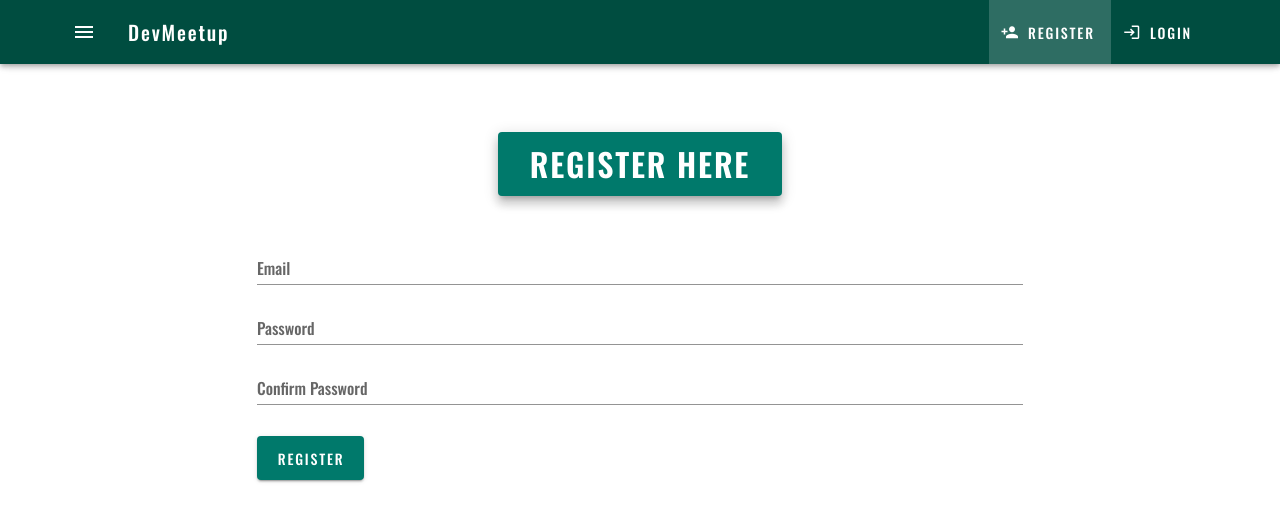
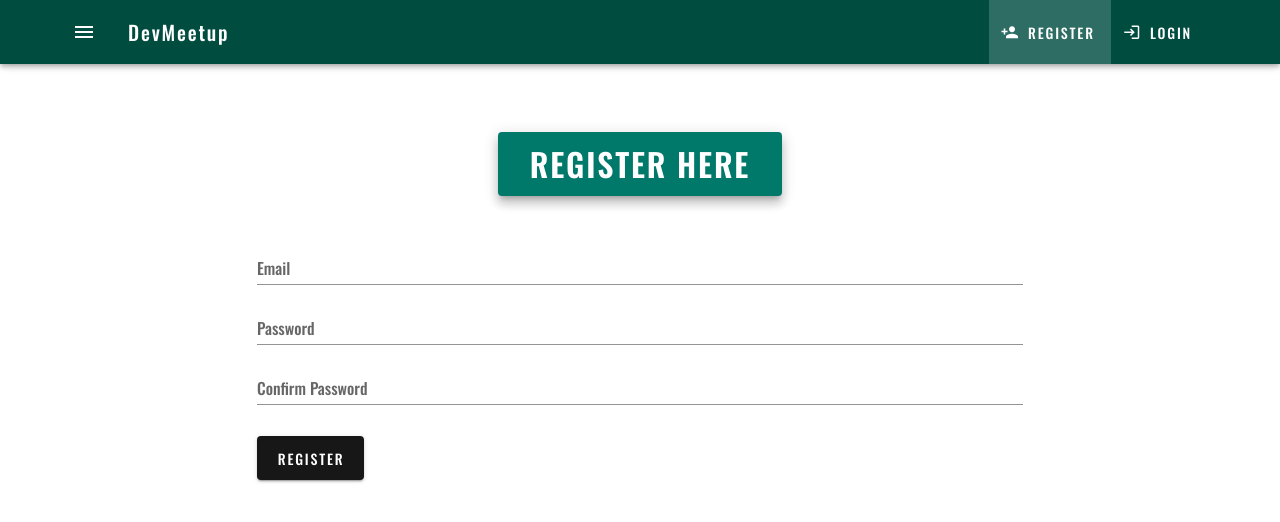
Before and after one commit to Samiul-Ahmed-96/dev-meetup, a Vue app: page /register in a window 1280 px wide. Shown: the top 522 px of the page. Built offline with nearby package versions, Linux system fonts and the light colour scheme.

Commit message:
Added Loader

```diff
--- a/src/components/Login/Login.vue
+++ b/src/components/Login/Login.vue
@@ -43,7 +43,13 @@
           <!-- <v-btn  outlined text class="mt-8  teal--text d-block" to="/login"
             >Already Register ?</v-btn
           > -->
-          <v-btn type="submit" large class="mt-4 teal darken-2 white--text"
+          <v-btn
+            type="submit"
+            :loading="loading"
+            :disabled="loading"
+            @click="loader = 'loading'"
+            large
+            class="mt-4 teal darken-2 white--text"
             >Login</v-btn
           >
         </form>
@@ -55,28 +61,34 @@
 <script>
 export default {
   name: "Login-area",
-  data(){
-      return{
-          email:'',
-          password:'',
+  data() {
+    return {
+      email: "",
+      password: "",
+    };
+  },
+  computed: {
+    user() {
+      return this.$store.getters.user;
+    },
+    loading() {
+      return this.$store.getters.loading;
+    },
+  },
+  watch: {
+    user(value) {
+      if (value !== null && value !== undefined) {
+        this.$router.push("/");
       }
+    },
   },
-  computed:{
-      user(){
-          return this.$store.getters.user
-      }
+  methods: {
+    onLogin() {
+      this.$store.dispatch("loginUser", {
+        email: this.email,
+        password: this.password,
+      });
+    },
   },
-  watch:{
-      user(value){
-          if(value !== null && value !== undefined){
-              this.$router.push("/")
-          }
-      }
-  },
-  methods:{
-      onLogin(){
-          this.$store.dispatch('loginUser',{email:this.email,password:this.password})
-      }
-  }
 };
 </script>
--- a/src/components/Register/Register.vue
+++ b/src/components/Register/Register.vue
@@ -21,7 +21,9 @@
     </div>
     <v-row>
       <v-col md="8" sm="12" offset-md="2">
-        <div v-if="error"  class="errors"><app-alert @dismissed="onDismissed" :text="error.message"></app-alert></div>
+        <div v-if="error" class="errors">
+          <app-alert @dismissed="onDismissed" :text="error.message"></app-alert>
+        </div>
         <form @submit.prevent="onRegister">
           <div>
             <v-text-field
@@ -54,7 +56,14 @@
           <!-- <v-btn  outlined text class="mt-8  teal--text d-block" to="/login"
             >Already Register ?</v-btn
           > -->
-          <v-btn type="submit" large class="mt-4 teal darken-2 white--text"
+          <v-btn
+            type="submit"
+            :loading="loading"
+            :disabled="loading"
+            color="secondary"
+            @click="loader = 'loading'"
+            large
+            class="mt-4 teal darken-2 white--text"
             >Register</v-btn
           >
         </form>
@@ -82,9 +91,12 @@ export default {
     user() {
       return this.$store.getters.user;
     },
-    error(){
-        return this.$store.getters.error;
-    }
+    error() {
+      return this.$store.getters.error;
+    },
+    loading() {
+      return this.$store.getters.loading;
+    },
   },
   watch: {
     user(value) {
@@ -100,10 +112,10 @@ export default {
         password: this.password,
       });
     },
-    onDismissed(){
-        console.log("Dismissed Alert");
-        this.$store.dispatch('clearError');
-    }
+    onDismissed() {
+      console.log("Dismissed Alert");
+      this.$store.dispatch("clearError");
+    },
   },
 };
 </script>
```
